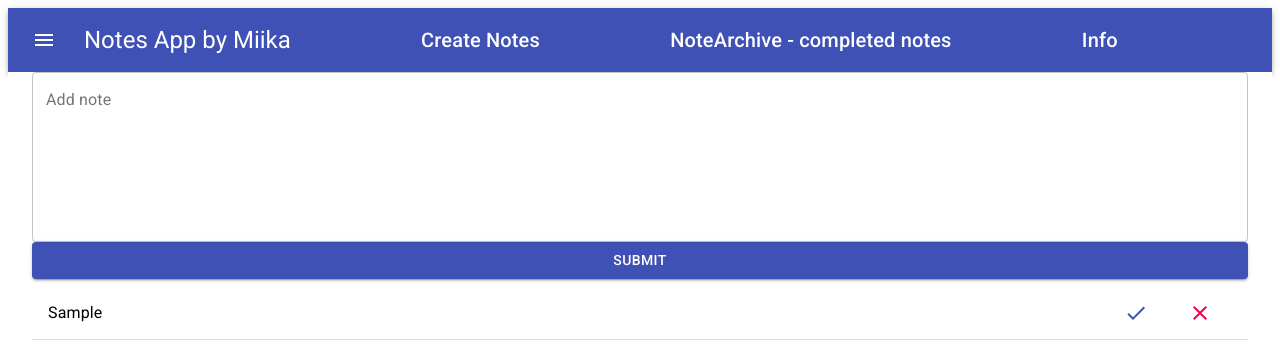
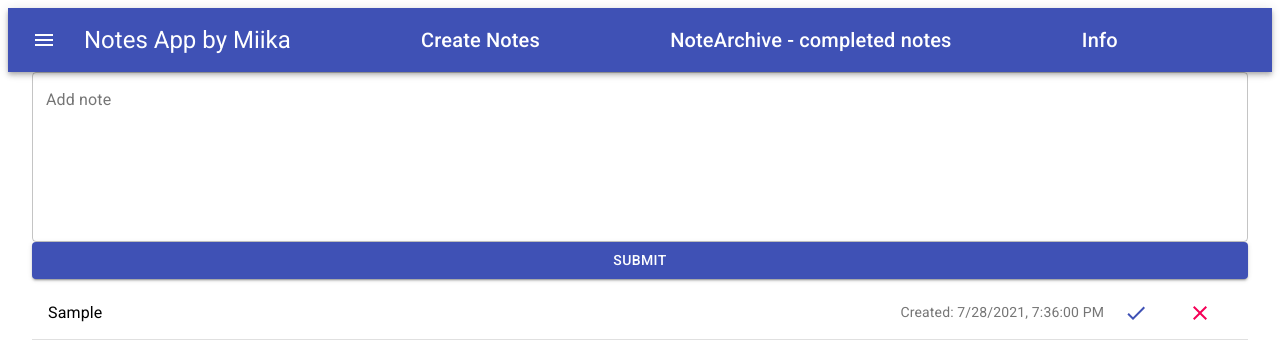
Before and after one commit to harmamiika/notes, a React (Create React App) app: page / in a window 1280 px wide. Both pictures are taken after typing "Sample" into the empty fields and a click on the button "SUBMIT". Shown: the top 360 px of the page. Built offline with nearby package versions, Linux system fonts and the light colour scheme.

Commit message:
added createDate to display and modified the object

```diff
--- a/package.json
+++ b/package.json
@@ -5,6 +5,7 @@
   "dependencies": {
     "@material-ui/core": "^4.12.2",
     "@material-ui/icons": "^4.11.2",
+    "@material-ui/styles": "^4.11.4",
     "@testing-library/jest-dom": "^5.14.1",
     "@testing-library/react": "^11.2.7",
     "@testing-library/user-event": "^12.8.3",
--- a/src/components/App.js
+++ b/src/components/App.js
@@ -9,7 +9,7 @@ const App = () => {
     return (
         <div>
             <Header />
-            <Container style={{ backgroundColor: "white" }}>
+            <Container>
                 <AddNote />
                 <NoteList />
             </Container>
--- a/src/components/Note.js
+++ b/src/components/Note.js
@@ -4,11 +4,20 @@ import { useDispatch } from 'react-redux';
 import { ListItem, Divider, ListItemText, Button } from '@material-ui/core'
 import ClearIcon from '@material-ui/icons/Clear'
 import DoneIcon from '@material-ui/icons/Done';
+import { makeStyles } from '@material-ui/core/styles';
 
 import { deleteNote } from '../actions';
 
+const useStyles = makeStyles({
+    date: {
+        display: 'flex',
+        justifyContent: 'flex-end',
+    }
+})
+
 const Note = ({ note }) => {
     const dispatch = useDispatch()
+    const classes = useStyles()
 
     const onDoneClick = () => {
         console.log('yoo')
@@ -23,6 +32,7 @@ const Note = ({ note }) => {
         <div>
             <ListItem>
                 <ListItemText primary={note.content} />
+                <ListItemText className={classes.date} secondary={`Created: ${note.createDate}`} />
                 <Button color='primary' onClick={onDoneClick}><DoneIcon /></Button>
                 <Button color='secondary' onClick={onDeleteClick}><ClearIcon /></Button>
             </ListItem>
--- a/src/services/localStorageDB.js
+++ b/src/services/localStorageDB.js
@@ -2,7 +2,7 @@ const DBcreateNote = (inputContent) => {
     const DBNote = {
         id: makeId(),
         content: inputContent,
-        createDate: new Date(),
+        createDate: new Date().toLocaleString('en-US'),
         targetDate: null,
         completed: false
     }
```
Also changed, not shown: 1 other file (tests, documents, lock files or other folders).
